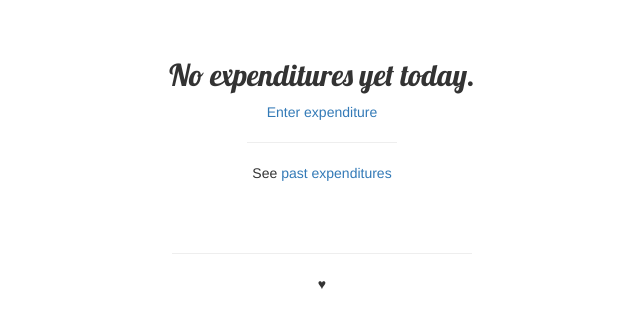
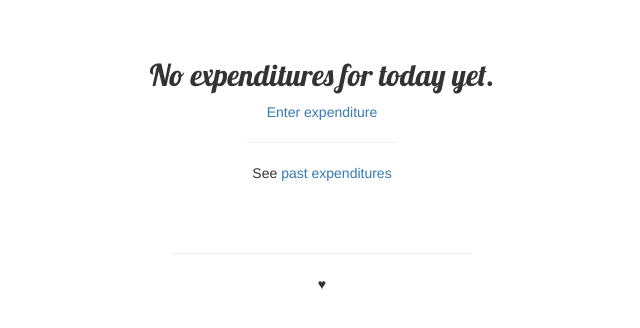
Before and after one commit to lawsonpd/tipout, a Django app: page /expenditures/ in a window 1280 px wide. Shown: the part 51-379 px from the top of the page, without its empty margins (318-958 px from the left). Run offline with Django 3.2, Linux system fonts and the light colour scheme; a user stored in the database is signed in; data comes from the database, SQL or seed files in the repository; parts of the project's set-up code (start-up, migrations or seed data) failed here and were passed over; some libraries are stand-ins or nearby versions.

Commit message:
Change copy in expenditures.html. Show date on expenditures_archive.html when showing the expenditures for a specific day.

```diff
--- a/tipout/templates/expenditures.html
+++ b/tipout/templates/expenditures.html
@@ -16,7 +16,7 @@
     {% endfor %}
 
 {% else %}
-  <h2 style="font-family: 'Lobster', cursive">No expenditures yet today.</h2>
+  <h2 style="font-family: 'Lobster', cursive">No expenditures for today yet.</h2>
 {% endif %}
 
 <p><a href="/enter-expenditure/">Enter expenditure</a></p>
--- a/tipout/templates/expenditures_archive.html
+++ b/tipout/templates/expenditures_archive.html
@@ -26,7 +26,9 @@
     {% endfor %}
 
   {% elif exps %}
-    <h3 class='lead'>Select an expediture</h3>
+    <h2 class='lead'>{{ month }} {{ day }}, {{ year }}</h2>
+
+    <h4>Select an expediture</h4>
 
     {% for exp in exps %}
       <p><a href='/expenditures/archive/{{year}}/{{month}}/{{day}}/{{exp.note|slugify}}'>{{exp.note}}</a></p>
```
